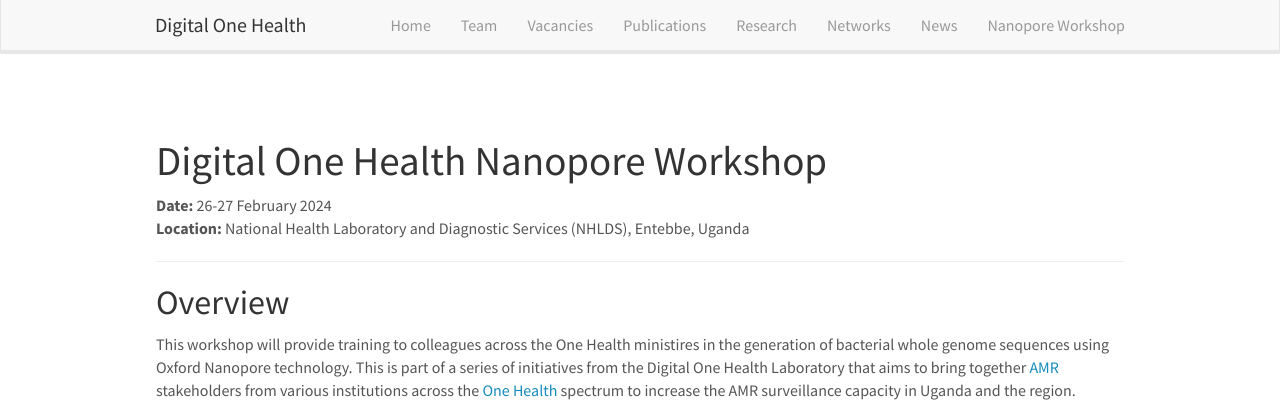
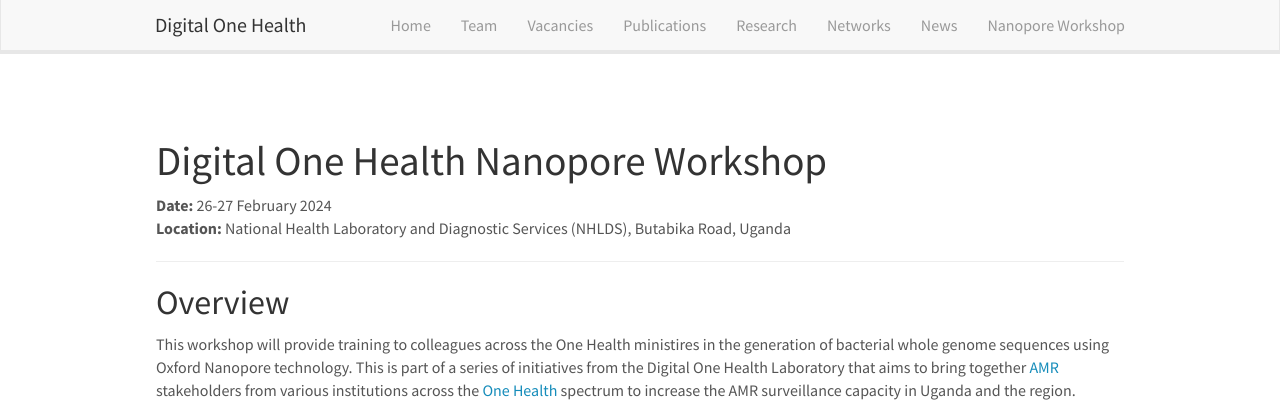
Before and after one commit to Digital-One-Health/digital-one-health.github.io, a Jekyll site: the page built from _pages/doh-ont-workshop.md, in a window 1280 px wide and 900 px high. Shown: the top 412 px of the window. Built offline with Jekyll 4.4.1, drawn with Linux system fonts in a browser that asks for light colours; nearby versions of some CDN libraries; comment, search, counter and statistics services are not loaded.

Commit message:
updated location

```diff
--- a/_pages/doh-ont-workshop.md
+++ b/_pages/doh-ont-workshop.md
@@ -11,7 +11,7 @@
 # Digital One Health Nanopore Workshop
 
 **Date:** 26-27 February 2024
-**Location:** National Health Laboratory and Diagnostic Services (NHLDS), Entebbe, Uganda
+**Location:** National Health Laboratory and Diagnostic Services (NHLDS), Butabika Road, Uganda
 
 ---
 
```
Also changed, not shown: 1 other file.
